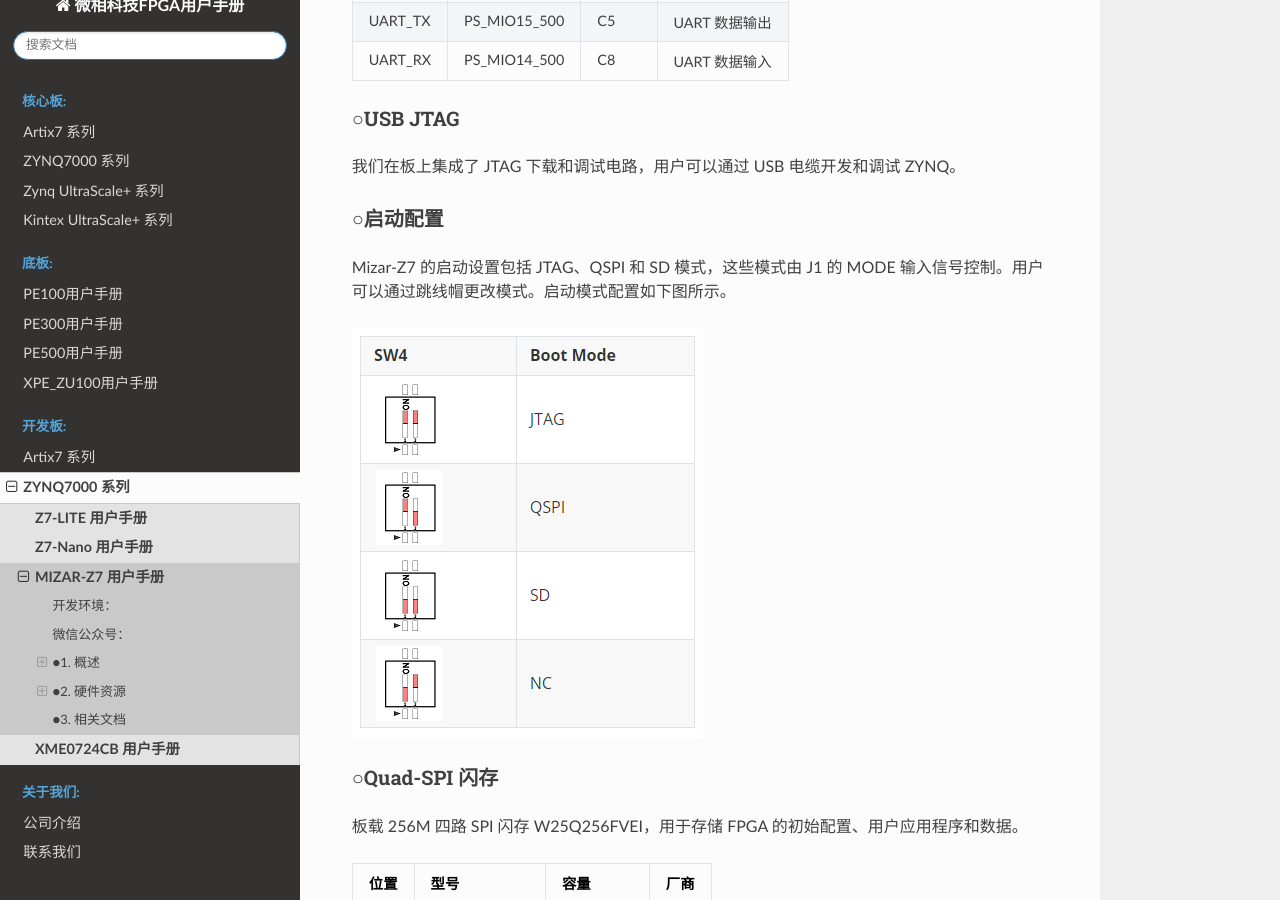
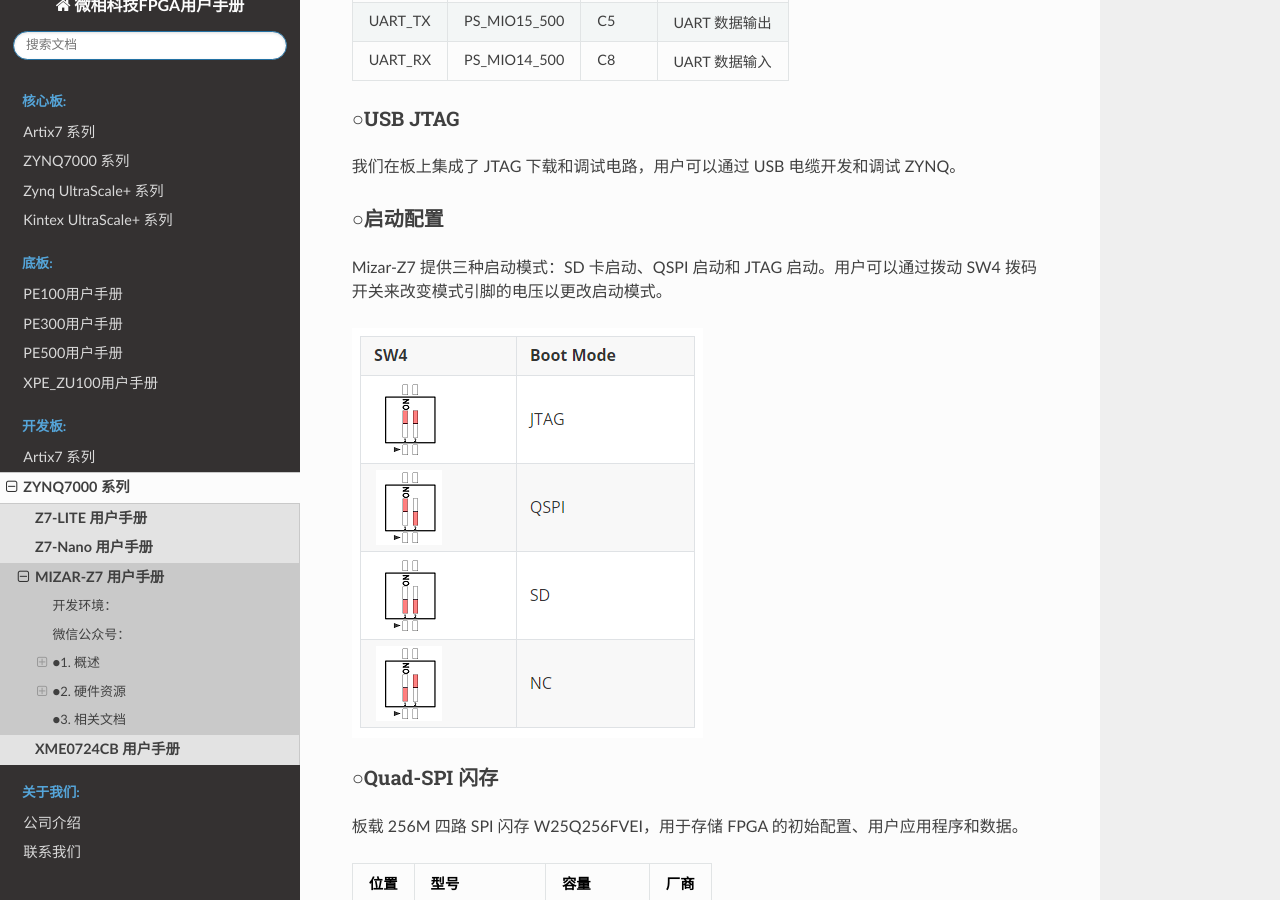
Before and after one commit to MicroPhase/fpga-docs, a Sphinx documentation site: the page built from source/DEV_BOARD/MIZAR-Z7/MIZAR-Z7_Reference_Manual.md, in a window 1280 px wide and 900 px high, scrolled down 5702 px. Built offline with Sphinx 7.4.7 and the Read the Docs theme 3.1.0, drawn with Linux system fonts in a browser that asks for light colours.

Commit message:
Update MIZAR-Z7_Reference_Manual.md

```diff
--- a/source/DEV_BOARD/MIZAR-Z7/MIZAR-Z7_Reference_Manual.md
+++ b/source/DEV_BOARD/MIZAR-Z7/MIZAR-Z7_Reference_Manual.md
@@ -167,7 +167,7 @@ RTL8211E 芯片支持 10/100/1000M 网络传输速率，并通过 RGMII 接口
 
 ### ○启动配置
 
-Mizar-Z7 的启动设置包括 JTAG、QSPI 和 SD 模式，这些模式由 J1 的 MODE 输入信号控制。用户可以通过跳线帽更改模式。启动模式配置如下图所示。
+Mizar-Z7 提供三种启动模式：SD 卡启动、QSPI 启动和 JTAG 启动。用户可以通过拨动 SW4 拨码开关来改变模式引脚的电压以更改启动模式。
 
 ![](./MIZAR-Z7_Reference_Manual.assets/BOOTMODE.png)
 
```
